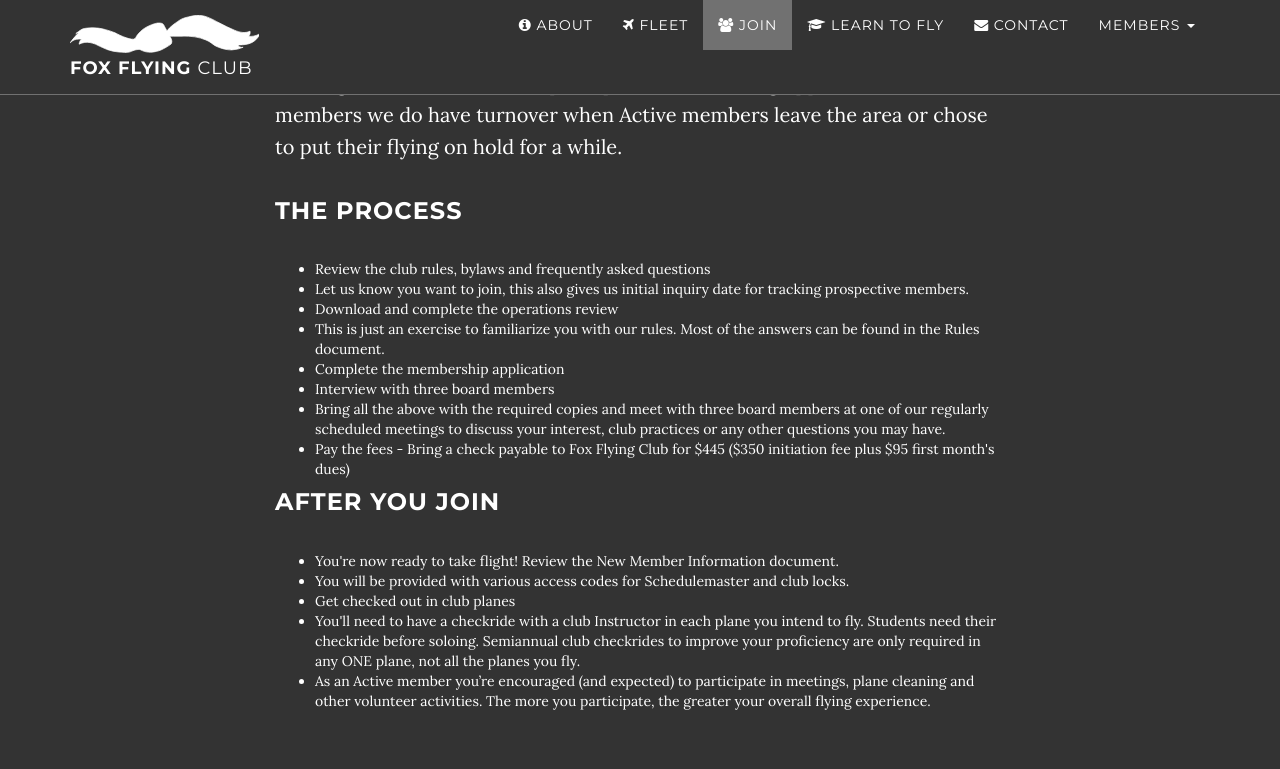
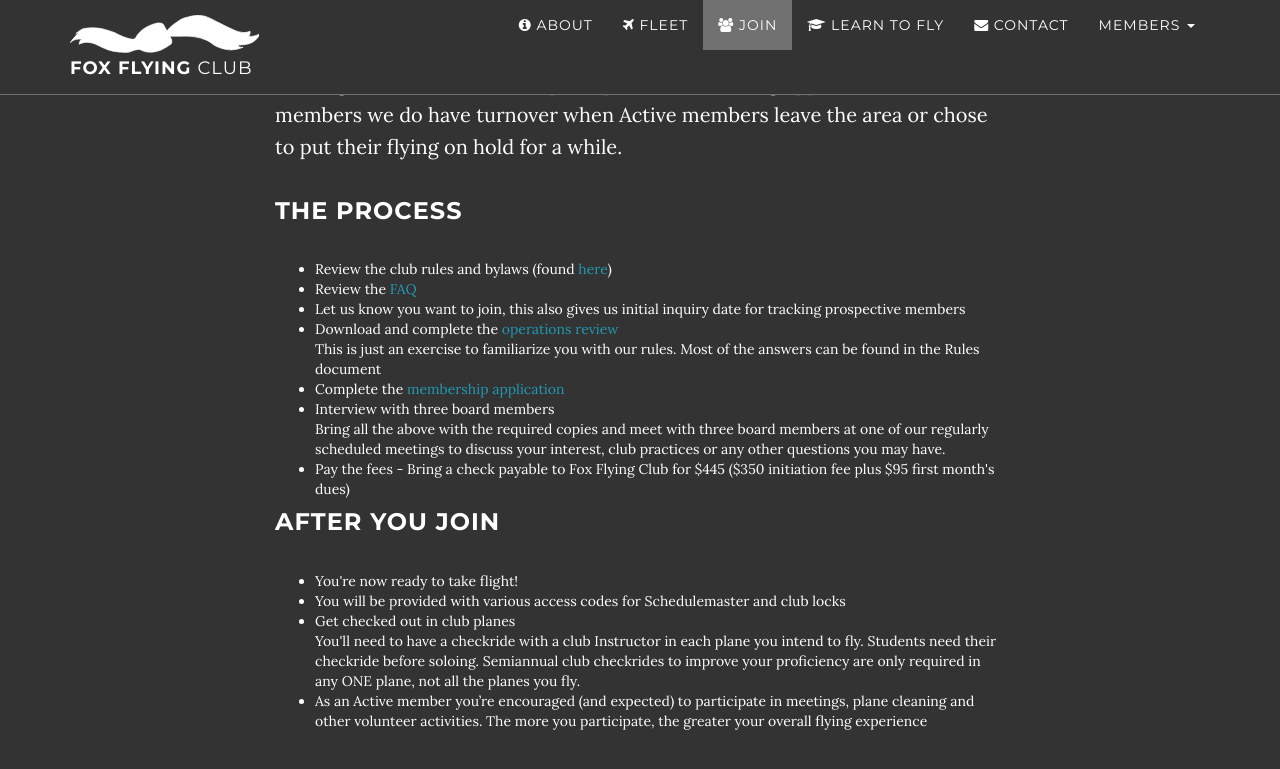
Before and after one commit to parabuzzle/foxflyingclub, a Jekyll site: the page built from index.html, in a window 1280 px wide and 900 px high, scrolled down 2751 px. Shown: the top 769 px of the window. Built offline with Jekyll 4.4.1, drawn with Linux system fonts in a browser that asks for light colours.

Commit message:
add member docs and update stuff

```diff
--- a/_includes/join.html
+++ b/_includes/join.html
@@ -7,23 +7,24 @@
                     <p>Although we limit membership to optimize scheduling opportunities for members we do have turnover when Active members leave the area or chose to put their flying on hold for a while.</p>
                     <h3>The Process</h3>
                     <ul>
-                        <li>Review the club rules, bylaws and frequently asked questions</li>
-                        <li>Let us know you want to join, this also gives us initial inquiry date for tracking prospective members.</li>
-                        <li>Download and complete the operations review</li>
-                        <li>This is just an exercise to familiarize you with our rules. Most of the answers can be found in the Rules document.</li>
-                        <li>Complete the membership application</li>
-                        <li>Interview with three board members</li>
-                        <li>Bring all the above with the required copies and meet with three board members at one of our  regularly scheduled meetings to discuss your interest, club practices or any other questions you may have.</li>
+                        <li>Review the club rules and bylaws (found <a href="/member_docs">here</a>)</li>
+                        <li>Review the <a href="/faq">FAQ</a></li>
+                        <li>Let us know you want to join, this also gives us initial inquiry date for tracking prospective members</li>
+                        <li>Download and complete the <a href="/docs/operations-review.pdf">operations review</a>
+                            <br/>This is just an exercise to familiarize you with our rules. Most of the answers can be found in the Rules document</li>
+                        <li>Complete the <a href="/docs/application.pdf">membership application</a></li>
+                        <li>Interview with three board members
+                            <br/>Bring all the above with the required copies and meet with three board members at one of our  regularly scheduled meetings to discuss your interest, club practices or any other questions you may have.</li>
                         <li>Pay the fees - Bring a check payable to Fox Flying Club for $445 ($350 initiation fee plus $95 first month's dues)</li>
                     </ul>
 
                     <h3>After you join</h3>
                     <ul>
-                        <li>You're now ready to take flight! Review the New Member Information document.</li>
-                        <li>You will be provided with various access codes for Schedulemaster and club locks.</li>
-                        <li>Get checked out in club planes</li>
-                        <li>You'll need to have a checkride with a club Instructor in each plane you intend to fly. Students need their checkride before soloing. Semiannual club checkrides to improve your proficiency are only required in any ONE plane, not all the planes you fly.</li>
-                        <li>As an Active member you’re encouraged (and expected) to participate in meetings, plane cleaning and other volunteer activities.  The more you participate, the greater your overall flying experience.</li>
+                        <li>You're now ready to take flight!</li>
+                        <li>You will be provided with various access codes for Schedulemaster and club locks</li>
+                        <li>Get checked out in club planes
+                            <br/>You'll need to have a checkride with a club Instructor in each plane you intend to fly. Students need their checkride before soloing. Semiannual club checkrides to improve your proficiency are only required in any ONE plane, not all the planes you fly.</li>
+                        <li>As an Active member you’re encouraged (and expected) to participate in meetings, plane cleaning and other volunteer activities.  The more you participate, the greater your overall flying experience</li>
                     </ul>
                 </div>
             </div>
--- a/_includes/membernav.html
+++ b/_includes/membernav.html
@@ -5,5 +5,7 @@
     <li><a href="#">Checkride Form</a></li>
     <li><a href="/cfis">Club CFIs</a></li>
     <li><a href="/meetings">Meetings</a></li>
+    <li><a href="/member_docs">Member Docs</a></li>
+    <li><a href="/faq">FAQ</a></li>
   </ul>
 </li>
```
Also changed, not shown: faq.html (added, +117 -0 lines), member_docs.html (added, +18 -0 lines), n31401.html (+8 -8 lines), n773sp.html (+10 -9 lines), 7 other files.
